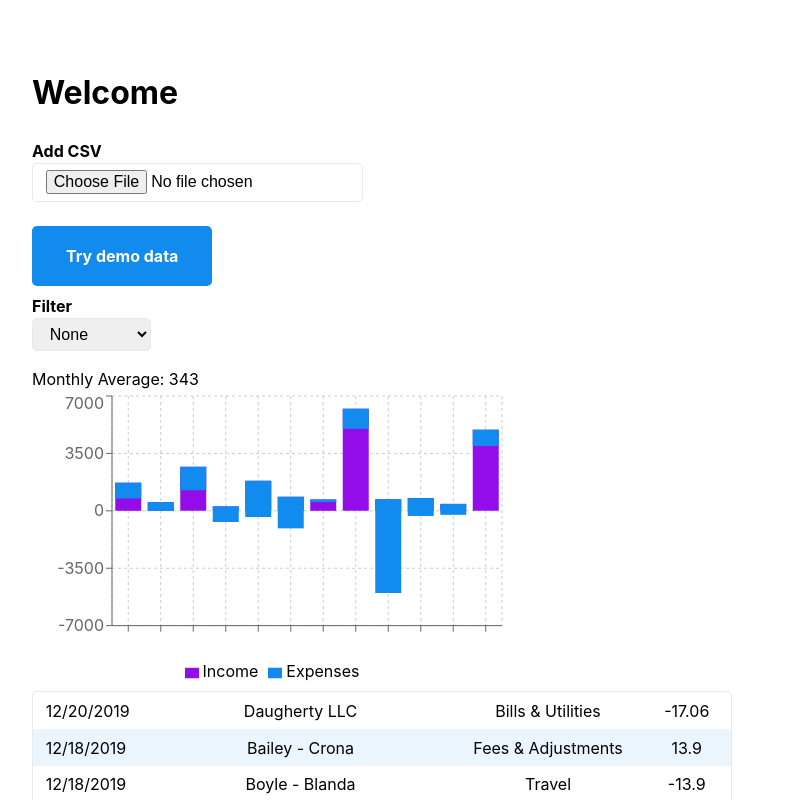
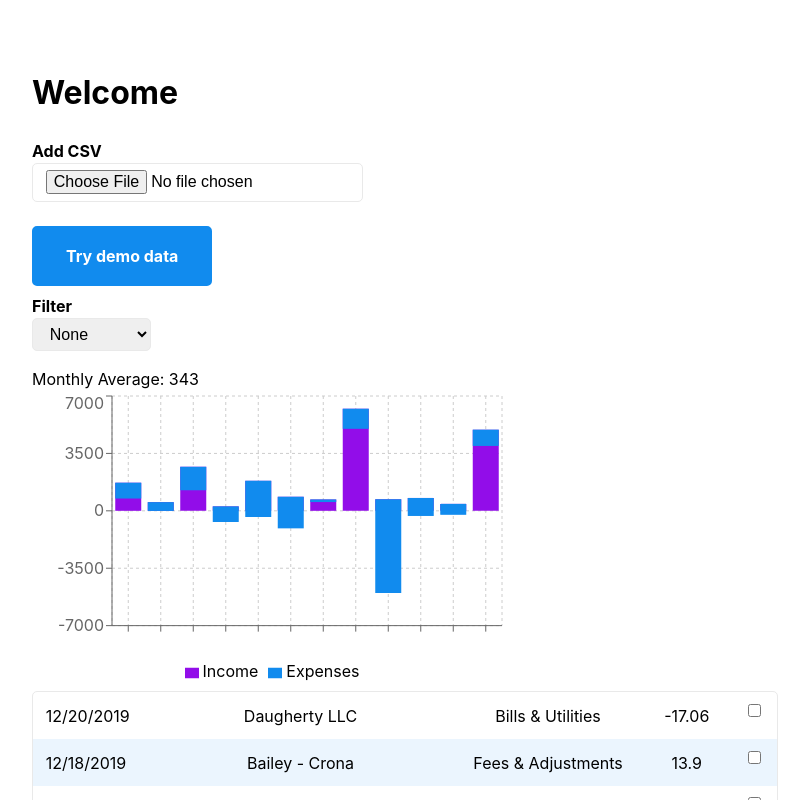
Before and after one commit to patmood/cashflow, a Next.js app: page / in a window 1280 px wide. Both pictures are taken after a click on the button "Try demo data". Shown: the top 800 px of the page, without its empty margins (68-877 px from the left). Built offline with nearby package versions, Linux system fonts and the light colour scheme.

Commit message:
mark rows as internal transfers

```diff
--- a/components/TransactionTable.tsx
+++ b/components/TransactionTable.tsx
@@ -1,16 +1,43 @@
+import { ChangeEvent } from 'react'
 import { Row } from '../types'
 import { format } from 'date-fns'
 
-export function TransactionTable({ rows }: { rows: Array<Row> }) {
+export function TransactionTable({
+  rows,
+  filteredRows,
+  setRows,
+}: {
+  rows: Array<Row>
+  filteredRows: Array<Row>
+  setRows: (rows: Array<Row>) => void
+}) {
+  function handleInternalTransfer(id: string, checked: boolean) {
+    const index = rows.findIndex((r) => r.id === id)
+    if (index === -1) {
+      throw new Error('Index not found when updating internal transfer')
+    }
+    const newRows = [...rows]
+    newRows[index].internal = checked
+    setRows(newRows)
+  }
+
   return (
     <table>
       <tbody>
-        {rows.map((r) => (
+        {filteredRows.map((r) => (
           <tr key={r.id}>
             <td>{format(r.date, 'P')}</td>
             <td>{r.description}</td>
             <td>{r.category}</td>
             <td>{r.amount}</td>
+            <td>
+              <input
+                type="checkbox"
+                checked={r.internal}
+                onChange={(event) => handleInternalTransfer(r.id, event.target.checked)}
+                name="internal-transfer"
+              />
+            </td>
           </tr>
         ))}
       </tbody>
--- a/pages/index.tsx
+++ b/pages/index.tsx
@@ -63,7 +63,7 @@ export default function Home() {
         <TransactionFilter filter={filter} setFilter={setFilter} />
         <Stats monthlyData={monthlyData} />
         {monthlyData && <Chart data={monthlyData} />}
-        <TransactionTable rows={filteredRows} />
+        <TransactionTable rows={rows} filteredRows={filteredRows} setRows={setRows} />
       </main>
     </div>
   )
--- a/types.ts
+++ b/types.ts
@@ -4,6 +4,8 @@ export type Row = {
   description: string
   category: string
   amount: number
+  internal?: boolean
+  oneTime?: boolean
 }
 
 export enum TXFilter {
```
